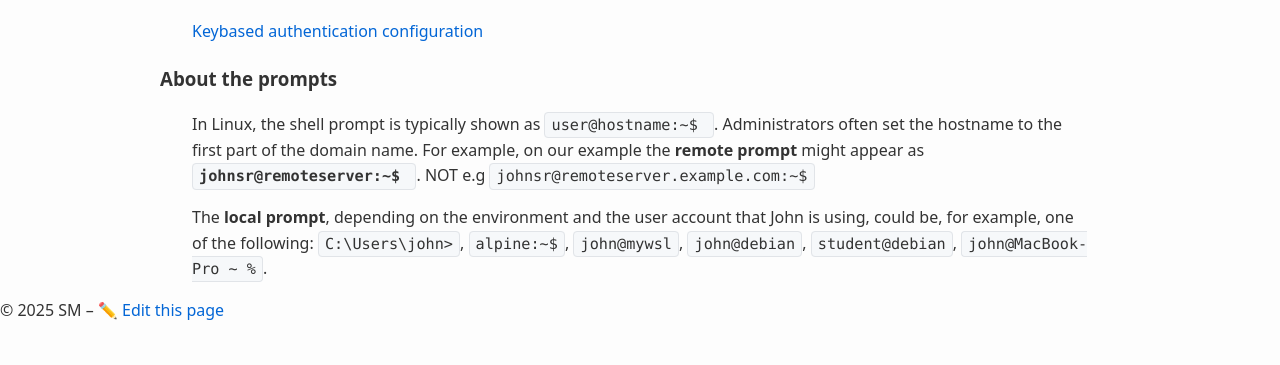
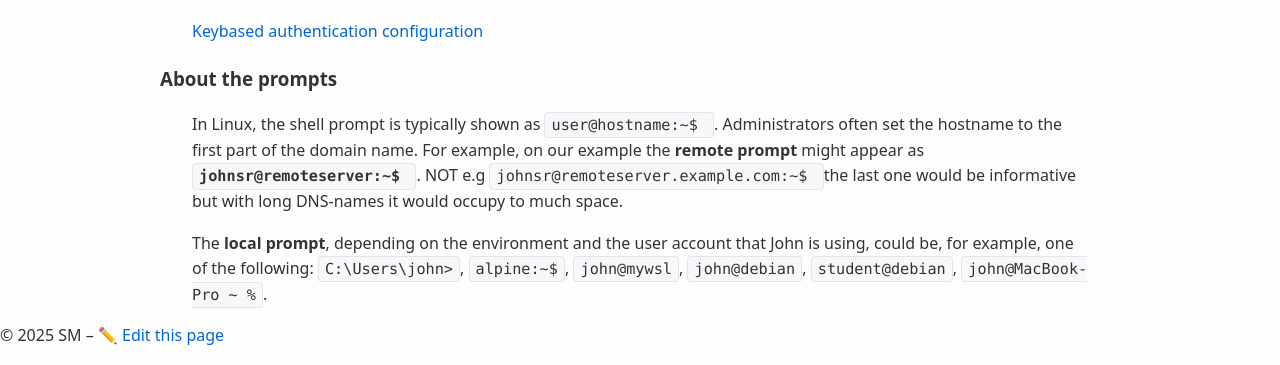
Before and after one commit to averkoc/lx, a Jekyll site: the page built from docs/error1.md, in a window 1280 px wide, cut to the strip 842-1207 px from the top of the page. Built offline with Jekyll 4.4.1, drawn with Linux system fonts in a browser that asks for light colours; before the commit the page ends 1181 px from its top, so only the background shows below that.

Commit message:
Update error1.md

```diff
--- a/docs/error1.md
+++ b/docs/error1.md
@@ -19,6 +19,6 @@
 
 ### About the prompts
 
-In Linux, the shell prompt is typically shown as `user@hostname:~$ `. Administrators often set the hostname to the first part of the domain name. For example, on our example the **remote prompt** might appear as **`johnsr@remoteserver:~$ `**.  NOT e.g `johnsr@remoteserver.example.com:~$ `
+In Linux, the shell prompt is typically shown as `user@hostname:~$ `. Administrators often set the hostname to the first part of the domain name. For example, on our example the **remote prompt** might appear as **`johnsr@remoteserver:~$ `**.  NOT e.g `johnsr@remoteserver.example.com:~$ ` the last one would be informative but with long DNS-names it would occupy to much space.
 
 The **local prompt**, depending on the environment and the user account that John is using, could be, for example, one of the following: `C:\Users\john>`, `alpine:~$`, `john@mywsl`, `john@debian`, `student@debian`, `john@MacBook-Pro ~ %`.
```
